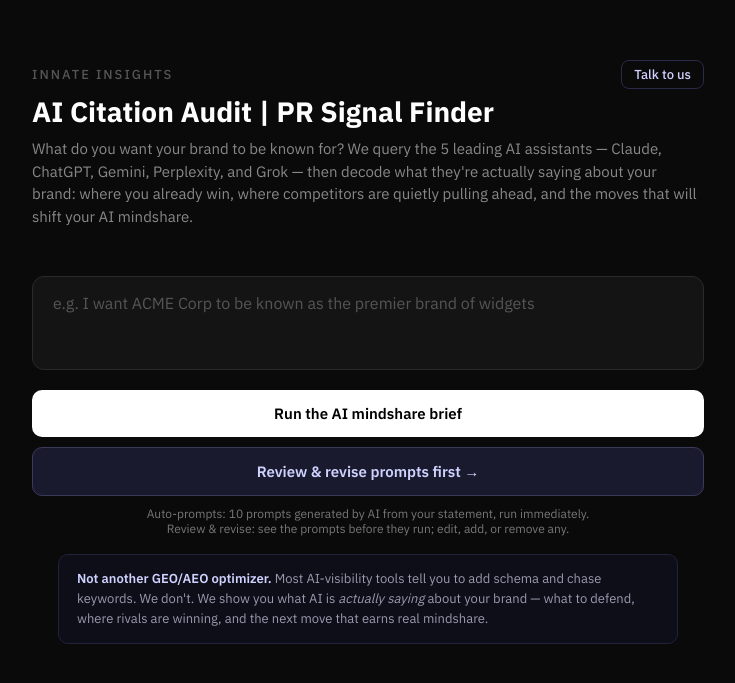
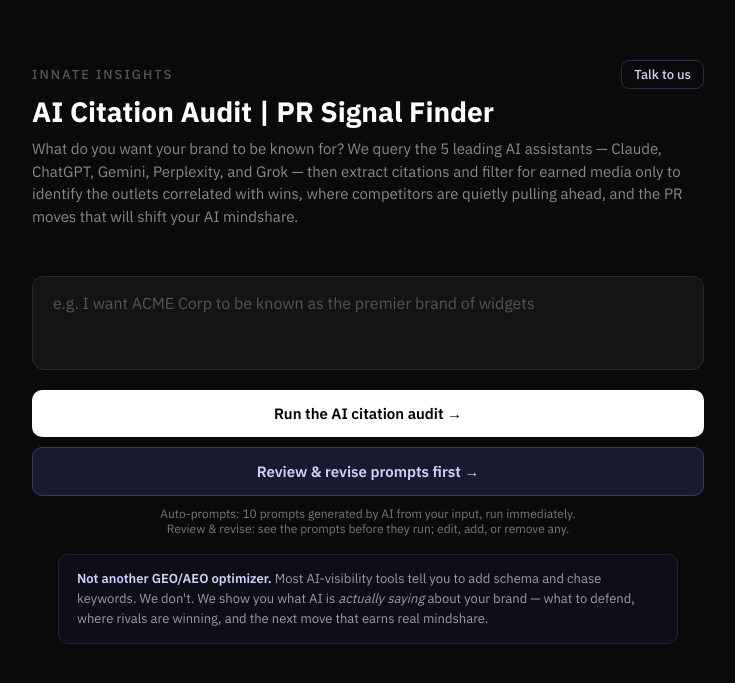
Before and after one commit to nathanstrauss13/news-analyzer, a Flask app: page /citation-audit in a window 1280 px wide. Shown: the top 683 px of the page, without its empty margins (272-1007 px from the left). Run offline with Flask 3, Linux system fonts and the light colour scheme; some libraries are stand-ins or nearby versions.

Commit message:
PR Signal Finder: homepage + prompt-editor copy edits
Per Nathan's copy pass:
- Hero subtitle rewritten to lead with the methodology + outcome: "...extract
  citations and filter for earned media only to identify the outlets
  correlated with wins, where competitors are quietly pulling ahead, and the
  PR moves that will shift your AI mindshare." And it's now HOMEPAGE-ONLY —
  retired once the user starts a search (runs an audit or opens the prompt
  editor), never re-shown on error/back/subsequent-search views
  (retireSubtitle() flag).
- Primary button: "Run the AI mindshare brief" → "Run the AI citation audit →"
- Helper text: "from your statement" → "from your input"
- Prompt-editor description tightened: "Don't name your brand or competitors —
  that biases organic discovery. Use brand-agnostic framing instead."

Co-Authored-By: Claude Opus 4.7 <noreply@anthropic.com>

```diff
--- a/templates/citation_audit.html
+++ b/templates/citation_audit.html
@@ -1388,7 +1388,7 @@
             </div>
         </div>
         <h1>AI Citation Audit | PR Signal Finder</h1>
-        <p class="subtitle" id="initialSubtitle">What do you want your brand to be known for? We query the 5 leading AI assistants — Claude, ChatGPT, Gemini, Perplexity, and Grok — then decode what they're actually saying about your brand: where you already win, where competitors are quietly pulling ahead, and the moves that will shift your AI mindshare.</p>
+        <p class="subtitle" id="initialSubtitle">What do you want your brand to be known for? We query the 5 leading AI assistants — Claude, ChatGPT, Gemini, Perplexity, and Grok — then extract citations and filter for earned media only to identify the outlets correlated with wins, where competitors are quietly pulling ahead, and the PR moves that will shift your AI mindshare.</p>
 
         <div class="form-section" id="formSection">
             <div class="input-group">
@@ -1398,11 +1398,11 @@
             <!-- MVP branch: tier picker removed. Audit is always anonymous free tier.
                  Two run paths: (1) immediate auto-prompts, (2) review/revise editor. -->
             <div style="display:flex; gap:10px; flex-wrap:wrap; align-items:center; justify-content:center;">
-                <button class="btn" id="submitBtn" onclick="runAudit()">Run the AI mindshare brief</button>
+                <button class="btn" id="submitBtn" onclick="runAudit()">Run the AI citation audit &rarr;</button>
                 <button class="btn" id="reviewBtn" onclick="openPromptEditor()" style="background:#1a1a2e; color:#cfd2ff; border:1px solid #3a3a5a;">Review &amp; revise prompts first &rarr;</button>
             </div>
             <div style="margin-top:10px; font-size:12px; color:#777; text-align:center;">
-                Auto-prompts: 10 prompts generated by AI from your statement, run immediately.<br>
+                Auto-prompts: 10 prompts generated by AI from your input, run immediately.<br>
                 Review &amp; revise: see the prompts before they run; edit, add, or remove any.
             </div>
             <div class="geo-strip" id="geoStrip">
@@ -1417,7 +1417,7 @@
             <div class="prompt-editor-header">
                 <div>
                     <div class="prompt-editor-title">Review &amp; revise your audit prompts</div>
-                    <div class="prompt-editor-desc">These are the prompts we'll run across all 5 AI assistants (Claude, ChatGPT, Gemini, Perplexity, Grok). Edit any to match how your real audience actually asks. <strong>Keep every prompt brand-agnostic — don't name your brand or your competitors.</strong> That's the point: we measure whether AI surfaces you <em>unprompted</em>, on the same footing as everyone else. Use neutral category questions like "<em>most trusted sustainable fashion brands this year</em>".</div>
+                    <div class="prompt-editor-desc">These are the prompts we'll run across all 5 AI assistants (Claude, ChatGPT, Gemini, Perplexity, and Grok). Edit any to match how your real audience actually asks. <strong>Don't name your brand or competitors — that biases organic discovery.</strong> Use brand-agnostic framing instead.</div>
                 </div>
                 <span class="prompt-editor-count" id="promptEditorCount">10 prompts</span>
             </div>
@@ -1611,6 +1611,7 @@
                 return;
             }
             editorProblemStatement = input;
+            retireSubtitle();
             document.getElementById('formSection').classList.add('hidden');
             document.getElementById('errorMsg').classList.remove('active');
             // Show editor in loading state while we generate prompts.
@@ -1732,8 +1733,11 @@
             lastAuditContext = { slug: null, problem_statement: input, tier: tier };
 
             const subtitleEl = document.getElementById('initialSubtitle');
-            const setSubtitleVisible = (visible) => { if (subtitleEl) subtitleEl.style.display = visible ? '' : 'none'; };
+            // Once a search has run, the hero subtitle stays retired — never
+            // re-shown on error/back paths (homepage-only copy).
+            const setSubtitleVisible = (visible) => { if (subtitleEl) subtitleEl.style.display = (visible && !subtitleRetired) ? '' : 'none'; };
             setSubtitleVisible(false);
+            retireSubtitle();
             document.getElementById('formSection').classList.add('hidden');
             document.getElementById('errorMsg').classList.remove('active');
             document.getElementById('loading').classList.add('active');
@@ -2123,6 +2127,15 @@
         }
 
         let lastAuditContext = { slug: null, problem_statement: '' };
+        // The descriptive hero subtitle is homepage-only — once the user has
+        // started a search (run an audit or opened the prompt editor) it's
+        // retired and never re-shown on subsequent/return views.
+        let subtitleRetired = false;
+        function retireSubtitle() {
+            subtitleRetired = true;
+            const se = document.getElementById('initialSubtitle');
+            if (se) se.style.display = 'none';
+        }
 
         function submitFeedback(rating, btn) {
             const slug = (lastAuditContext && lastAuditContext.slug) || null;
```
